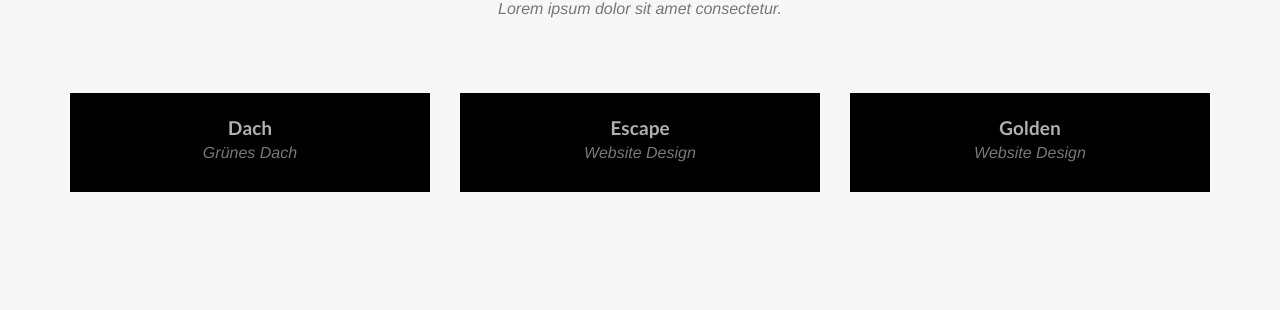
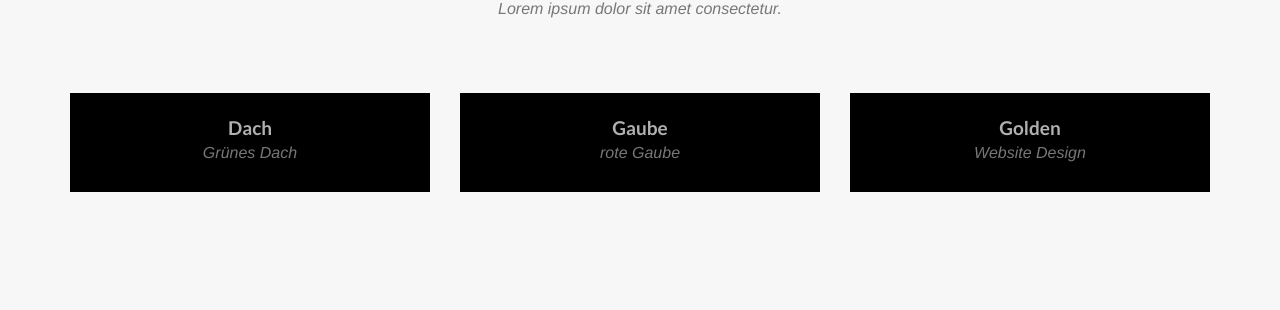
Before and after one commit to patrick131184/d4chdecker, a Jekyll site: the page built from _posts/2014-07-17-project-2.markdown, in a window 1280 px wide and 900 px high, scrolled down 1541 px. Shown: the part 144-454 px from the top of the window. Built offline with Jekyll 4.4.1, drawn with Linux system fonts in a browser that asks for light colours; some web fonts are replaced.

Commit message:
Update 2014-07-17-project-2.markdown

```diff
--- a/_posts/2014-07-17-project-2.markdown
+++ b/_posts/2014-07-17-project-2.markdown
@@ -1,6 +1,6 @@
 ---
-title: Escape
-subtitle: Website Design
+title: Gaube
+subtitle: rote Gaube
 layout: default
 modal-id: 2
 date: 2014-07-17
```
